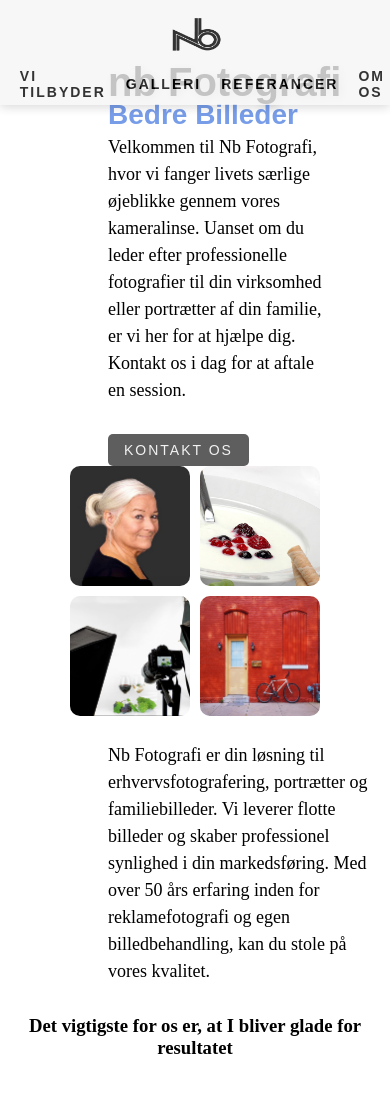
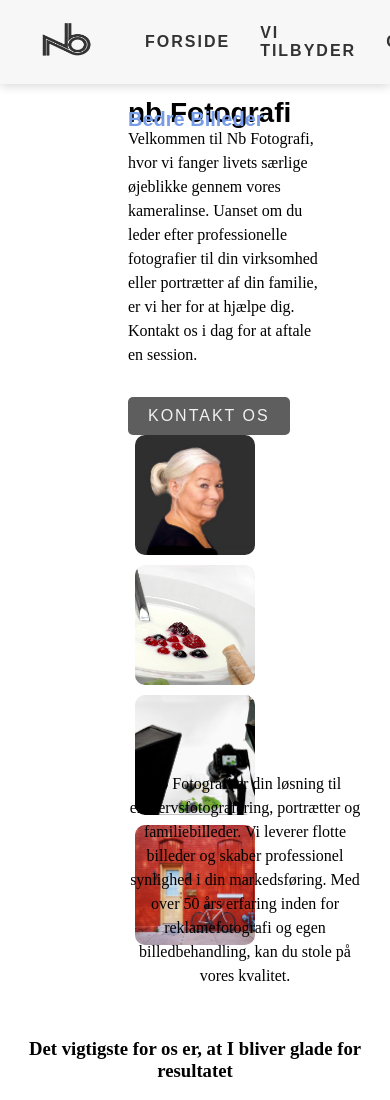
Before and after one commit to mbn-code/NB-Fotografi, a plain HTML site: page index.html in a window 390 px wide. Shown: the top 1100 px of the page. Drawn offline with Linux system fonts and the light colour scheme.

Commit message:
remove styling for phone.

```diff
--- a/style.css
+++ b/style.css
@@ -55,32 +55,6 @@
   transition: all 0.3s ease;
 }
 
-/* Media query for screens smaller than 768px (typical tablet size) */
-@media screen and (max-width: 768px) {
-  .navbar {
-    padding: 10px;
-  }
-
-  .navbar a {
-    font-size: 16px;
-    margin: 0 10px;
-  }
-}
-
-/* Media query for screens smaller than 480px (typical mobile size) */
-@media screen and (max-width: 480px) {
-  .navbar {
-    padding: 5px;
-    flex-direction: column;
-    align-items: center;
-  }
-
-  .navbar a {
-    font-size: 14px;
-    margin: 5px;
-  }
-}
-
 .navbar a:hover {
   color: var(--accent-color);
 }
@@ -114,7 +88,6 @@
   padding: 10px 20px;
   border-radius: 5px;
   text-decoration: none;
-
   margin-top: 10px;
   text-transform: uppercase;
   letter-spacing: 2px;
@@ -123,16 +96,6 @@
 
 .contact-info a:hover {
   background-color: var(--accent-color);
-}
-
-.black-box {
-  position: absolute;
-  bottom: 0;
-  left: 0;
-  width: 100%;
-  background-color: var(--primary-color);
-  color: var(--secondary-color);
-  padding: 20px;
 }
 
 .centered-content {
@@ -151,13 +114,11 @@ h1 {
   padding-top: 50px;
   padding-left: 100px;
   font-size: 60px;
-  line-height: 1.2;
-  text-shadow: 2px 2px 10px rgba(0, 0, 0, 0.2);
-  margin-top: 0;
-  margin-bottom: -30px; /* Adjust the margin bottom as per your preference */
 }
 
+
 h2 {
+  margin-top: -40px;
   font-family: Arial, Helvetica, sans-serif;
   font-size: 42px;
   padding-left: 100px;
@@ -250,7 +211,7 @@ p {
   display: flex;
   justify-content: center;
   align-items: center;
-  text-align
+  text-align: center;
   margin-top: 20px;
   margin-bottom: 20px;
 }
@@ -259,39 +220,44 @@ p {
   max-width: 80%;
 }
 
-@media screen and (max-width: 480px) {
-  h1 {
-    font-size: 40px;
+    /* Media query for screens smaller than 768px (typical tablet size) */
+    @media screen and (max-width: 768px) {
+      .main-content {
+        padding: 20px;
       }
 
-  h2 {
+      .photo-grid {
+        grid-template-columns: 1fr;
+      }
+
+      .under-text {
+        padding: 20px;
+      }
+    }
+
+    /* Media query for screens smaller than 480px (typical mobile size) */
+    @media screen and (max-width: 480px) {
+      .centered-content h1 {
         font-size: 28px;
       }
 
-  p {
-    font-size: 18px;
+      .centered-content h2 {
+        font-size: 20px;
       }
 
-  .primary-button {
-    font-size: 14px;
-    padding: 8px 16px;
+      .centered-content p {
+        font-size: 16px;
       }
 
-  .navbar {
-    padding: 5px;
+      .photo-grid {
+        grid-template-columns: 1fr;
       }
 
-  .navbar a {
-    font-size: 14px;
-    margin: 0 10px;
+      .under-text h3 {
+        font-size: 20px;
       }
 
-  .dropdown-content {
-    min-width: 120px;
-  }
-
-  .dropdown-content a {
-    font-size: 12px;
-    padding: 10px;
+      .under-text p {
+        font-size: 16px;
       }
     }
```
Also changed, not shown: index.html (+0 -1 lines). Lines whose indentation alone changed are shown as unchanged.
